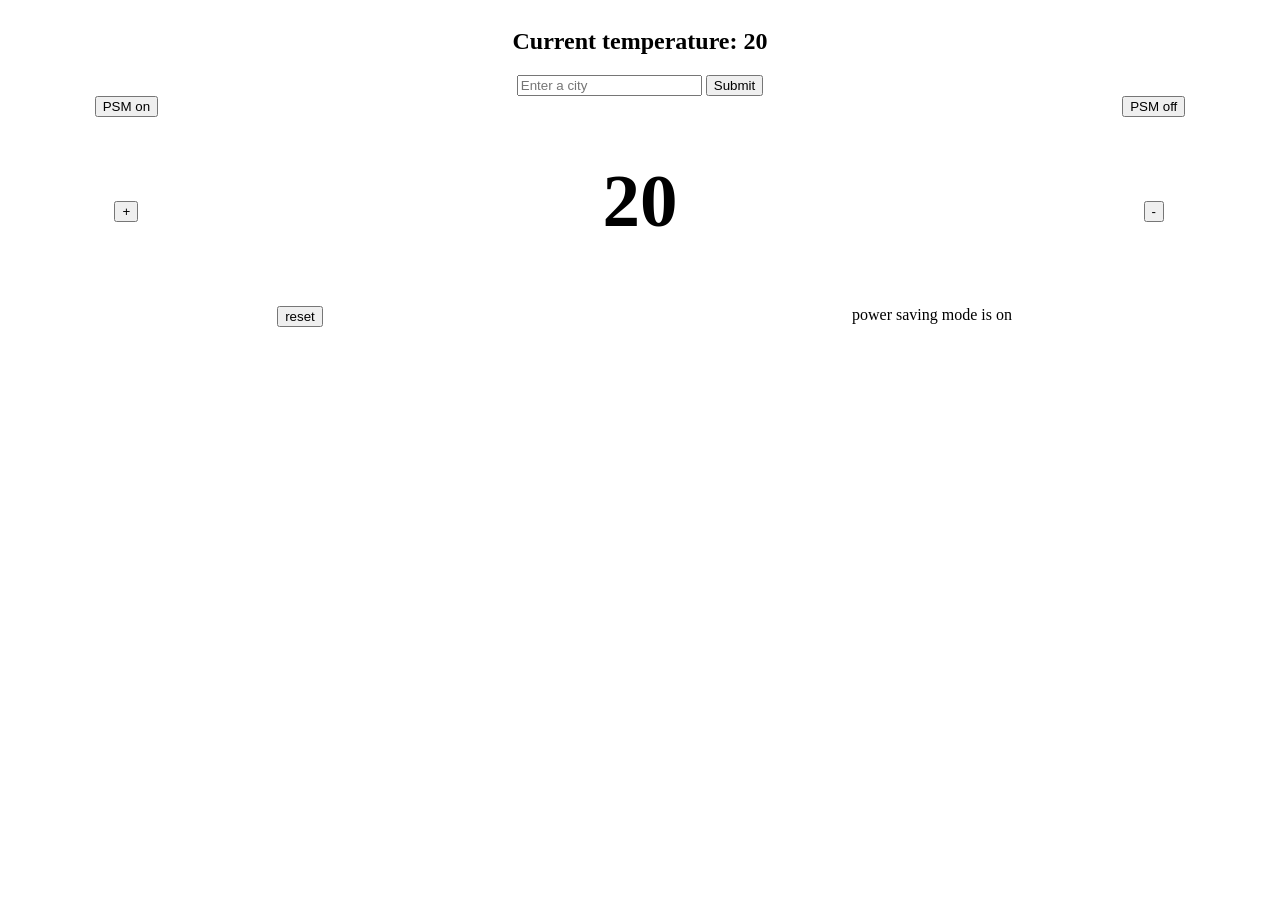
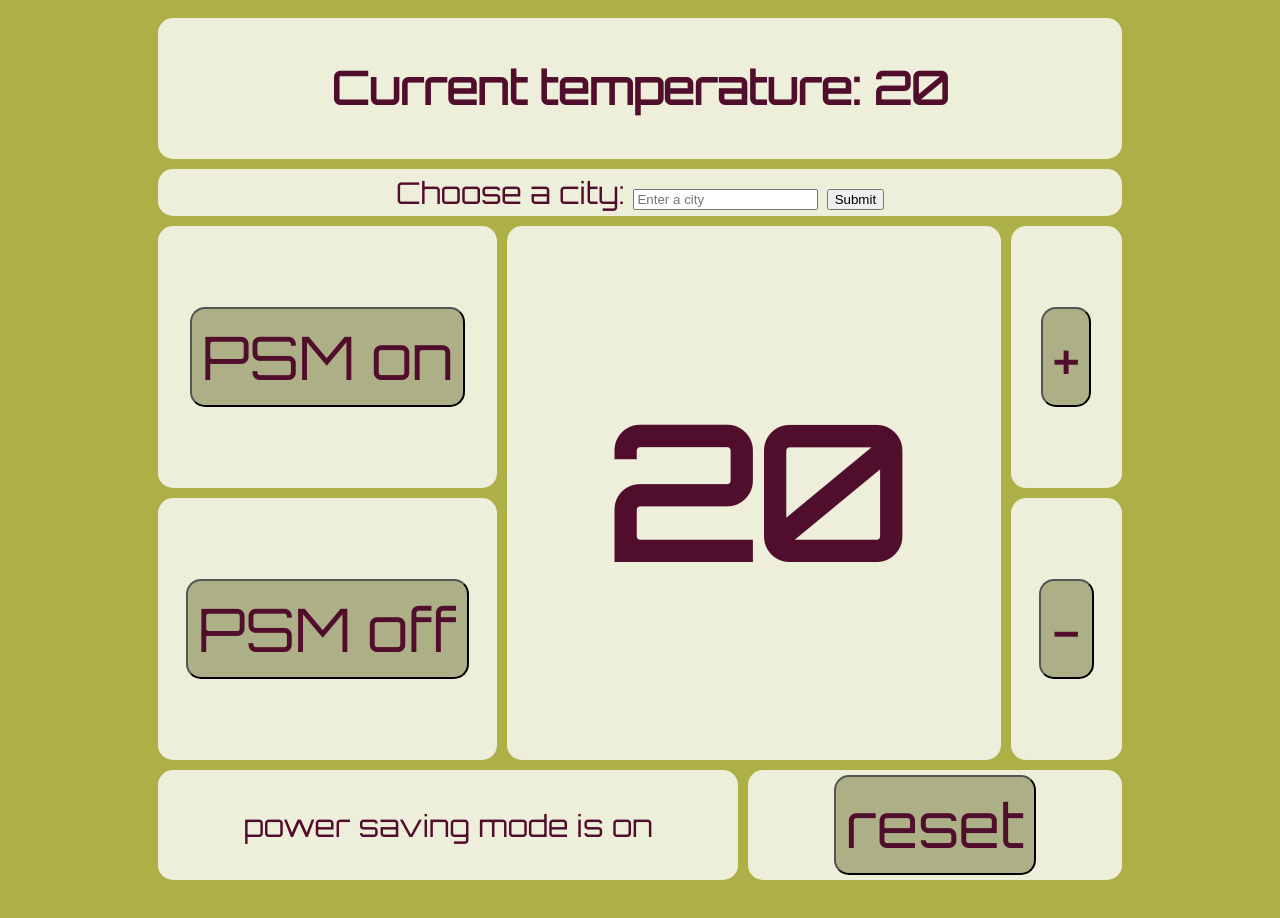
Before and after one commit to BenChallenor/thermostat-revisited, a plain HTML site: page index.html in a window 1280 px wide. Before the commit the page ends 800 px from the top, so only its background shows below. Drawn offline with nearby package versions, Linux system fonts and the light colour scheme; no server answers.

Commit message:
Add some basic styling

```diff
--- a/index.html
+++ b/index.html
@@ -9,6 +9,7 @@
 <body>
   <link rel="stylesheet" href="style.css">
   <script src="https://code.jquery.com/jquery-3.3.1.min.js"></script>
+  <link href="https://fonts.googleapis.com/css?family=Orbitron" rel="stylesheet">
   <section>
     <div class="grid-container">
 
@@ -17,7 +18,7 @@
       </div>
       <div class="city">
         <form id="select-city">
-          <input id="current-city" type="text" placeholder="Enter a city"></input>
+          Choose a city: <input id="current-city" type="text" placeholder="Enter a city"></input>
           <input type="submit"></input>
         </form>
       </div>
@@ -40,7 +41,7 @@
         <button id="reset">reset</button>
       </div>
       <div class="mode">
-        power saving mode is <span id="power-saving-status">on</span>
+        <p>power saving mode is <span id="power-saving-status">on</span></p>
       </div>
     </div>
 
--- a/style.css
+++ b/style.css
@@ -12,21 +12,37 @@
 
 body {
 
-  background-color: white;
-  color: black;
+  background-color: #ADB047;
+  color: #510d2c;
   text-align: center;
+  font-family: 'Orbitron', sans-serif;
 }
 .grid-container {
   display: grid;
   grid-template-areas:
     'current current current current current current'
     'city city city city city city'
-    'on temp temp temp temp off'
-    'plus temp temp temp temp minus'
-    'reset reset reset mode mode mode';
+    'on temp temp temp temp plus'
+    'off temp temp temp temp minus'
+    ' mode mode mode reset reset reset';
+  text-align: center;
+  font-size: 30px;
+  grid-gap: 10px;
+  padding: 10px 150px 150px 150px;
+
 }
+.grid-container > div {
+  background-color: rgba(255, 255, 255, 0.8);
+  text-align: center;
+  padding: 5px;
+  display: flex;
+  align-items: center;
+  justify-content: center;
+  border-radius: 15px;
+}
+
 .temp {
-  font-size: 50px;
+  font-size: 120px;
   grid-area: temp;
 }
 
@@ -61,3 +77,14 @@ body {
 .reset {
   grid-area: reset;
 }
+
+button {
+    font-family : inherit;
+    font-size: 2em;
+    padding: 10px;
+    color: #510d2c;
+    background-color: #adaf87;
+    border-radius: 15px;
+
+
+}
```
